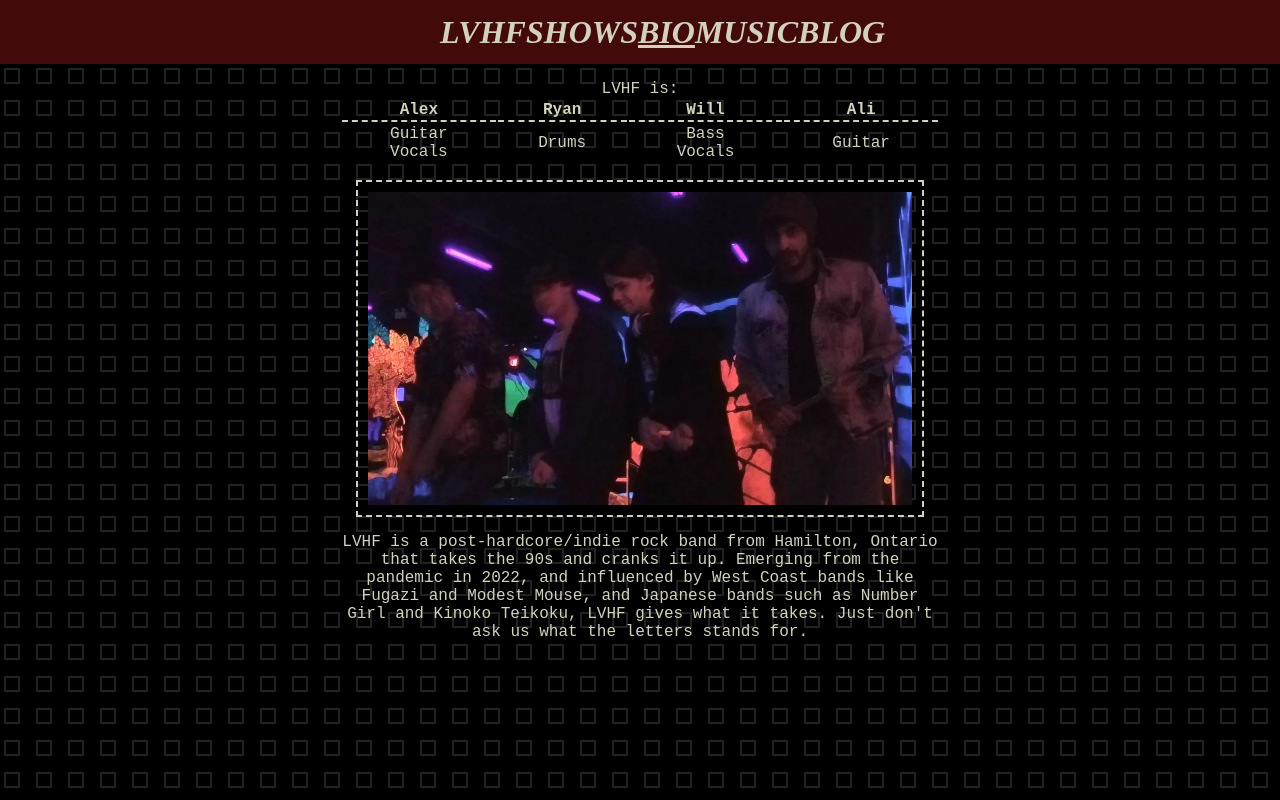
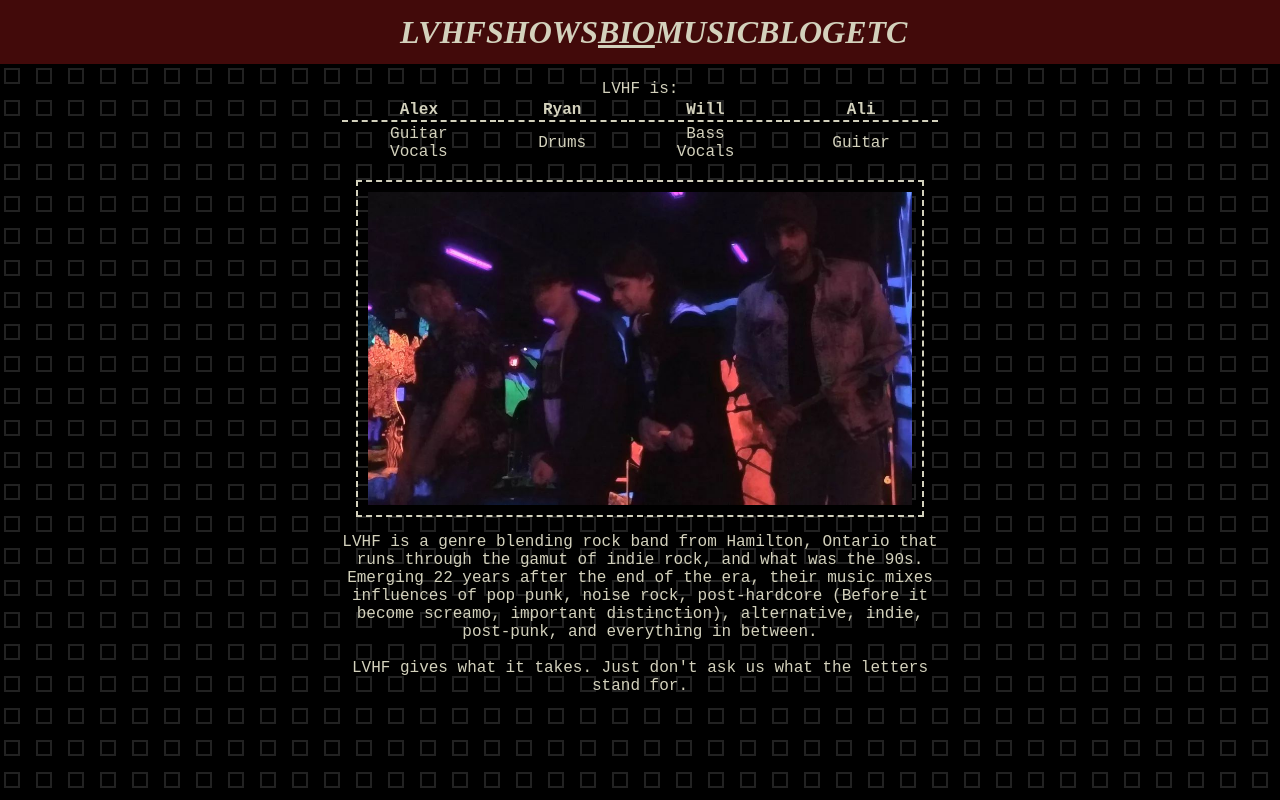
Before and after one commit to UnderscoreNorth/LVHF, a SvelteKit app: page /bio in a window 1280 px wide. Built offline with nearby package versions, Linux system fonts and the light colour scheme; a web font is replaced by a local one.

Commit message:
Changing bio and adding an  etc page

```diff
--- a/src/routes/+layout.svelte
+++ b/src/routes/+layout.svelte
@@ -15,7 +15,8 @@
 		['/shows', 'SHOWS'],
 		['/bio', 'BIO'],
 		['/music', 'MUSIC'],
-		['/blog', 'BLOG']
+		['/blog', 'BLOG'],
+		['/etc', 'ETC']
 	];
 </script>
 
@@ -125,7 +126,7 @@
 		display: flex;
 		justify-content: space-between;
 		width: 100%;
-		max-width: 25rem;
+		max-width: 30rem;
 		margin: auto;
 	}
 	#desktop a {
--- a/src/routes/+page.svelte
+++ b/src/routes/+page.svelte
@@ -31,7 +31,7 @@
 	</div>
 	<img id="band-photo" src="LVHF Mar 18 Edited.jpg" alt="band" />
 	<p>
-		Indie/Post-Hardcore band from Hamilton, Ontario.
+		Indie/Punk/Noise/Alt band from Hamilton, Ontario.
 		<br />Studio recordings coming soon.
 		<br /> In the meantime, catch us at a show, or watch the past ones on youtube.
 	</p>
--- a/src/routes/bio/+page.svelte
+++ b/src/routes/bio/+page.svelte
@@ -5,10 +5,11 @@
 		<tr><td>Guitar<br />Vocals</td><td>Drums</td><td>Bass<br />Vocals</td><td>Guitar</td></tr>
 	</table>
 	<img id="band-photo" src="Miniputt.jpg" alt="Miniputt" />
-	LVHF is a post-hardcore/indie rock band from Hamilton, Ontario that takes the 90s and cranks it up.
-	Emerging from the pandemic in 2022, and influenced by West Coast bands like Fugazi and Modest Mouse,
-	and Japanese bands such as Number Girl and Kinoko Teikoku, LVHF gives what it takes. Just don't ask
-	us what the letters stands for.
+	LVHF is a genre blending rock band from Hamilton, Ontario that runs through the gamut of indie rock,
+	and what was the 90s. Emerging 22 years after the end of the era, their music mixes influences of pop
+	punk, noise rock, post-hardcore (Before it become screamo, important distinction), alternative, indie,
+	post-punk, and everything in between.<br /><br /> LVHF gives what it takes. Just don't ask us what
+	the letters stand for.
 </div>
 
 <style>
--- /dev/null
+++ b/src/routes/etc/+page.svelte
@@ -0,0 +1,37 @@
+<div id="main">
+	This page is for random items I want to put on the site relating to the band, because 2000s era
+	blogs must live on. <br />
+	<hr />
+	Playlist of good songs
+	<iframe
+		width="560"
+		height="315"
+		src="https://www.youtube.com/embed/videoseries?list=PLrMA-z1iFOFUgl1lT2FvZsVIKRoNhTLC7"
+		title="YouTube video player"
+		frameborder="0"
+		allow="accelerometer; autoplay; clipboard-write; encrypted-media; gyroscope; picture-in-picture; web-share"
+		allowfullscreen
+	/>
+	<br />
+	<hr />
+	If you're interested in a website like this. The source code is available in the link below, you're
+	also free to email us and we can try to set up something, the trade off to having something custom
+	like this is you don't have an professional company behind you like you would on linktree.
+	<a href="https://github.com/UnderscoreNorth/LVHF">https://github.com/UnderscoreNorth/LVHF</a>
+</div>
+
+<style>
+	#main {
+		padding: 1rem;
+		text-align: center;
+		width: calc(100% - 2rem);
+		max-width: 600px;
+		margin: auto;
+	}
+	#main a {
+		background: rgba(255, 255, 255, 0.5);
+		border-radius: 3px;
+		padding: 0 3px;
+		margin-top: 3px;
+	}
+</style>
```
